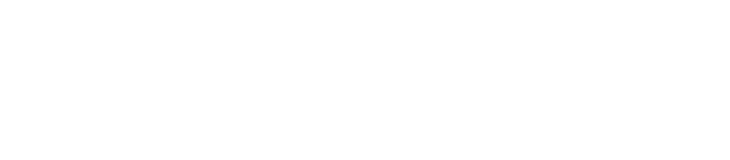
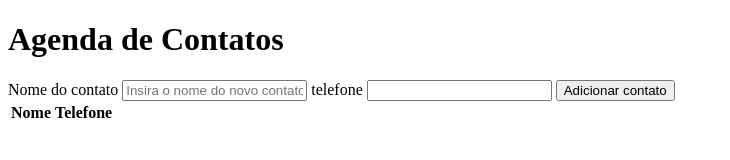
Before and after one commit to bcdias/ebac_projeto_agenda_contatos, a plain HTML site: page index.htm in a window 1280 px wide. Shown: the whole page, without its empty margins (0-730 px from the left). Drawn offline with Linux system fonts and the light colour scheme.

Commit message:
Criando estrutura html

```diff
--- a/index.htm
+++ b/index.htm
@@ -1,12 +1,38 @@
 <!DOCTYPE html>
 <html lang="pt-br">
+
 <head>
     <meta charset="UTF-8">
     <meta http-equiv="X-UA-Compatible" content="IE=edge">
     <meta name="viewport" content="width=device-width, initial-scale=1.0">
     <title>Agenda de contatos</title>
 </head>
+
 <body>
+    <header class="cabecalho">
+        <h1 class="cabecalho__titulo">Agenda de Contatos</h1>
+    </header>
+    <section class="formulario">
+        <label for="nome">Nome do contato</label>
+        <input type="text" id="nome" class="input__nome" title="contato" placeholder="Insira o nome do novo contato" required>
+        <label for="telefone">telefone</label>
+        <input type="text" id="telefone" class="input__telefone">
+        <button class="formulario__submeter">Adicionar contato</button>
+    </section>
+    <table>
+        <thead>
+            <tr>
+                <th>
+                    Nome
+                </th>
+                <th>
+                    Telefone
+                </th>
+            </tr>
+        </thead>
+        <tbody>
+        </tbody>
+    </table>
+</body>
 
-</body>
 </html>
```
